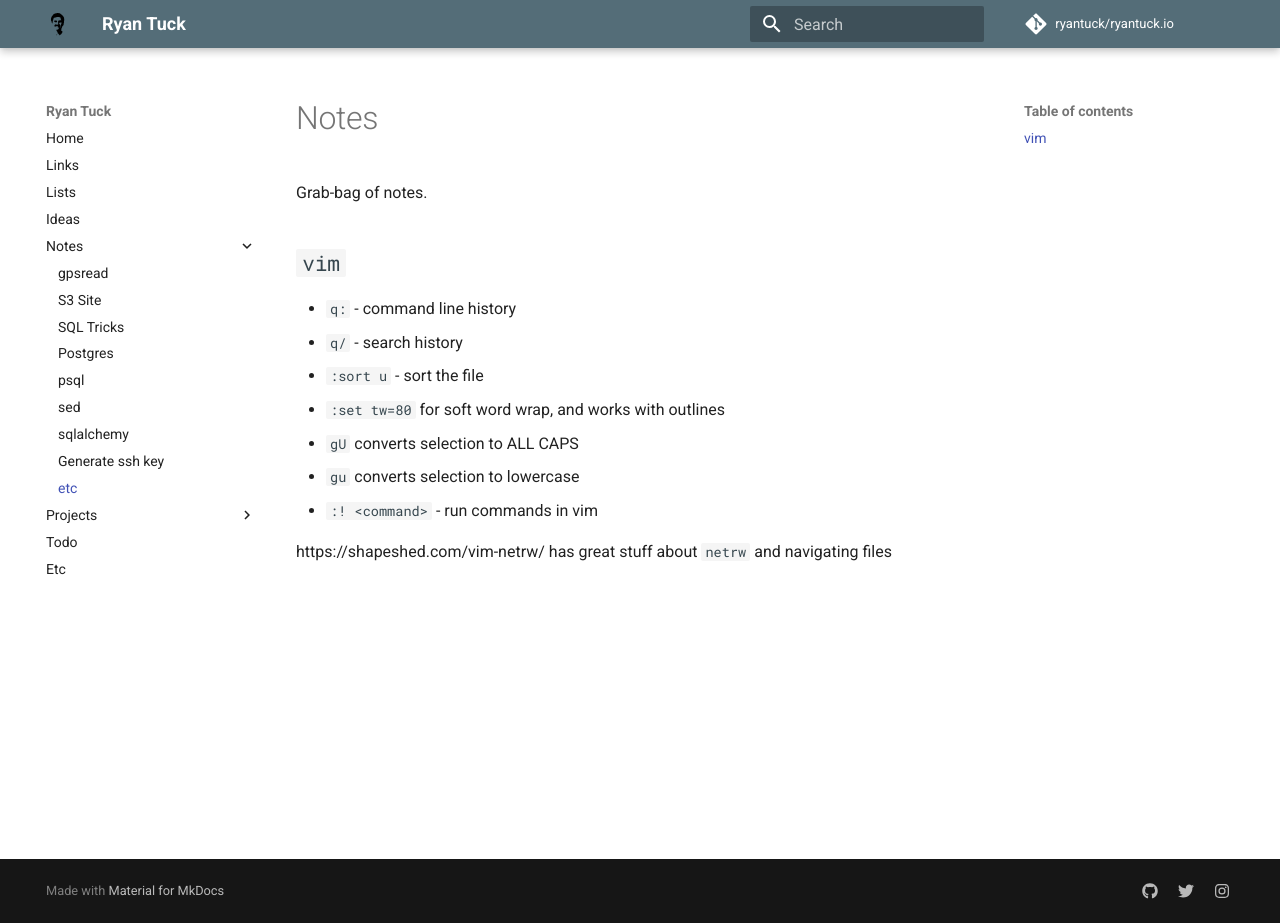
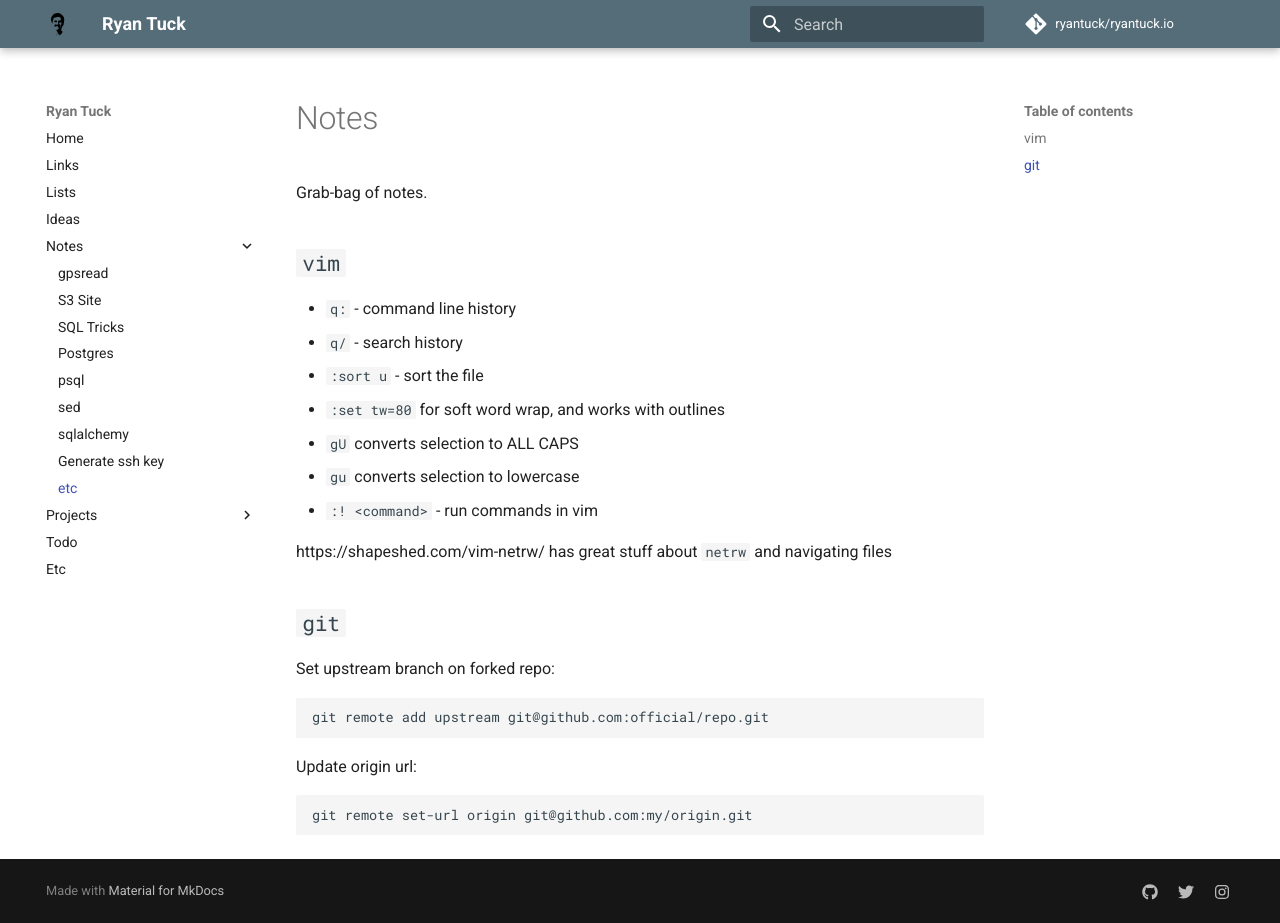
Before and after one commit to ryantuck/ryantuck.io, an MkDocs documentation site: the page built from docs/notes/etc.md, in a window 1280 px wide and 923 px high. Built offline with MkDocs 1.6.1 and Material for MkDocs 9.7.7, drawn with Linux system fonts in a browser that asks for light colours; comment, search, counter and statistics services are not loaded.

Commit message:
add git notes

````diff
--- a/docs/notes/etc.md
+++ b/docs/notes/etc.md
@@ -14,3 +14,17 @@ Grab-bag of notes.
 
 https://shapeshed.com/vim-netrw/ has great stuff about `netrw` and navigating
 files
+
+## `git`
+
+Set upstream branch on forked repo:
+
+```
+git remote add upstream git@github.com:official/repo.git
+```
+
+Update origin url:
+
+```
+git remote set-url origin git@github.com:my/origin.git
+```
````
